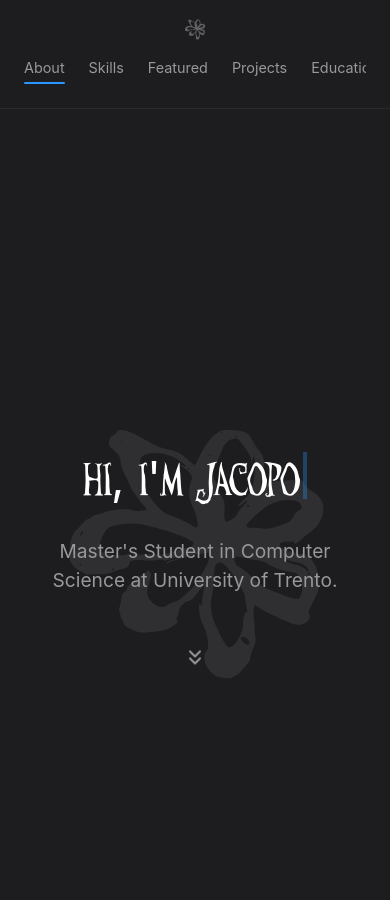
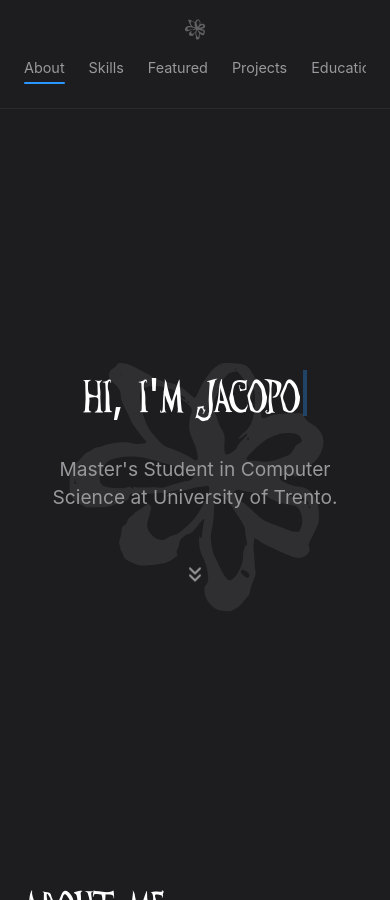
Before and after one commit to JKORRA/JKORRA.github.io, a Jekyll site: the page built from index.md, in a window 390 px wide and 900 px high. Built offline with Jekyll 4.4.1, drawn with Linux system fonts in a browser that asks for light colours.

Commit message:
Fix for mobile vertical view
Too many space between the nav-header and the hero greeting.

```diff
--- a/_sass/_typography.scss
+++ b/_sass/_typography.scss
@@ -122,8 +122,8 @@
     font-size: 1.2rem;
   }
   .hero {
-    min-height: 100vh;
-    padding: 60px 20px 40px;
+    min-height: 85dvh;
+    padding: 30px 20px 40px;
   }
   h2 {
     font-size: 2.8rem;
```
